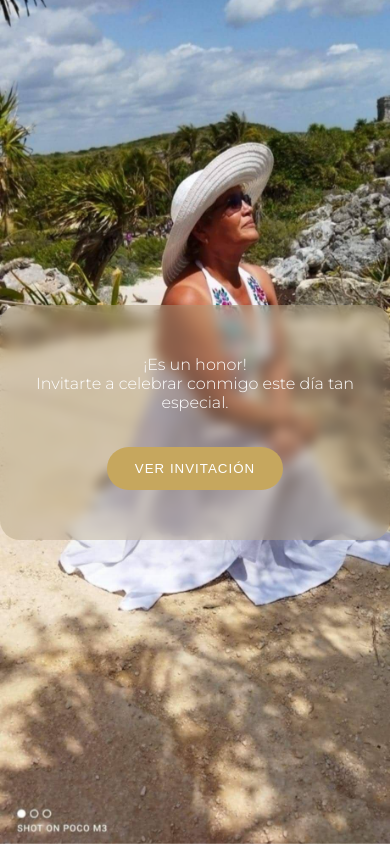
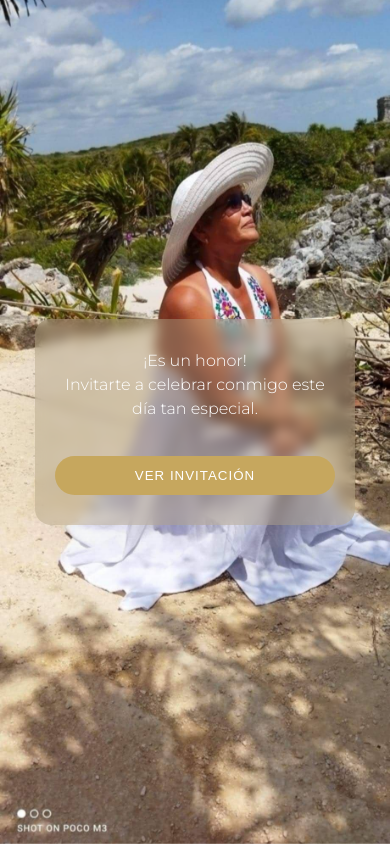
Before and after one commit to jesus-omar/invitacion-60, a website: page public/index.html in a window 390 px wide. Drawn offline with Linux system fonts and the light colour scheme.

Commit message:
Caja de bienvenida responsive

```diff
--- a/public/style.css
+++ b/public/style.css
@@ -1515,3 +1515,24 @@ object-fit:contain;
 .contador{
 padding-bottom:20px !important;
 }
+
+@media (max-width: 600px) {
+
+  .card {
+    width: 90%;
+    max-width: 320px;
+    padding: 30px 20px;
+    border-radius: 16px;
+  }
+
+  #bienvenida p {
+    font-size: 16px;
+    line-height: 1.5;
+  }
+
+  #bienvenida button {
+    width: 100%;
+    padding: 12px;
+  }
+
+}
```
